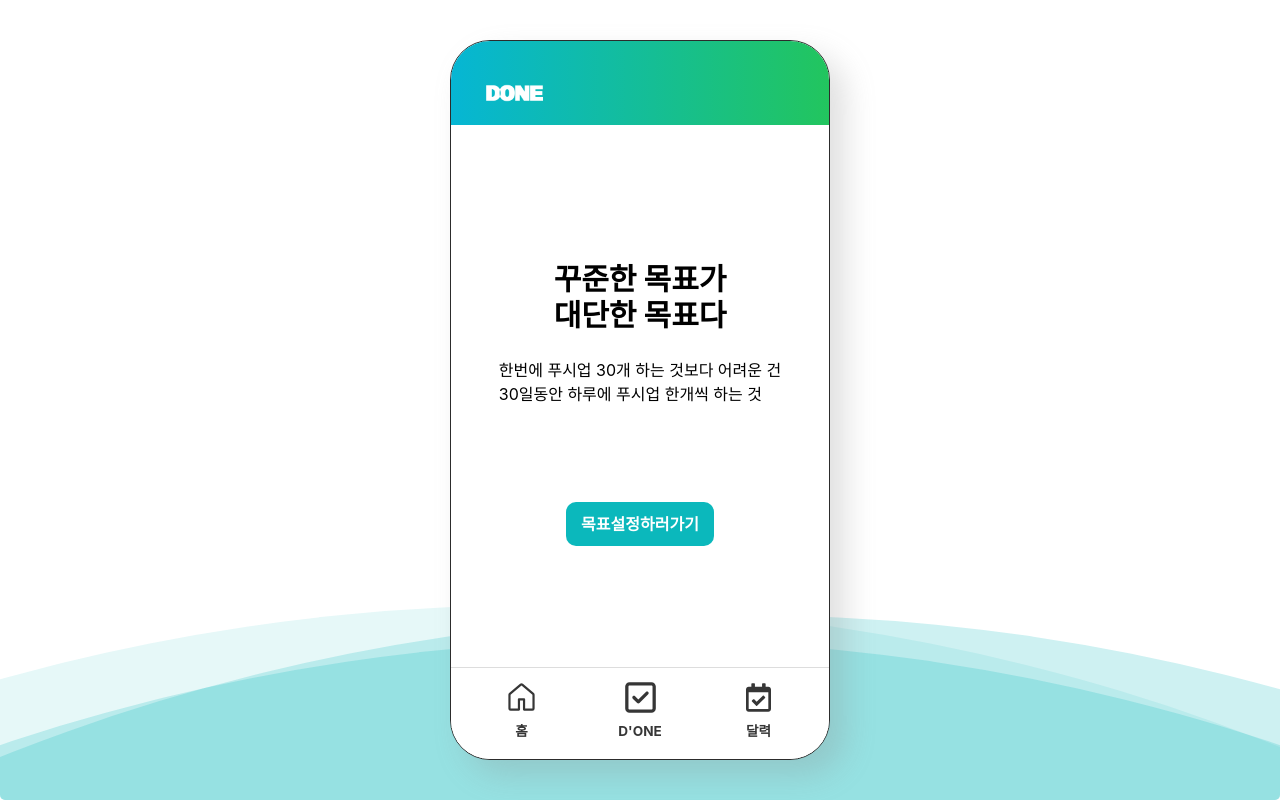
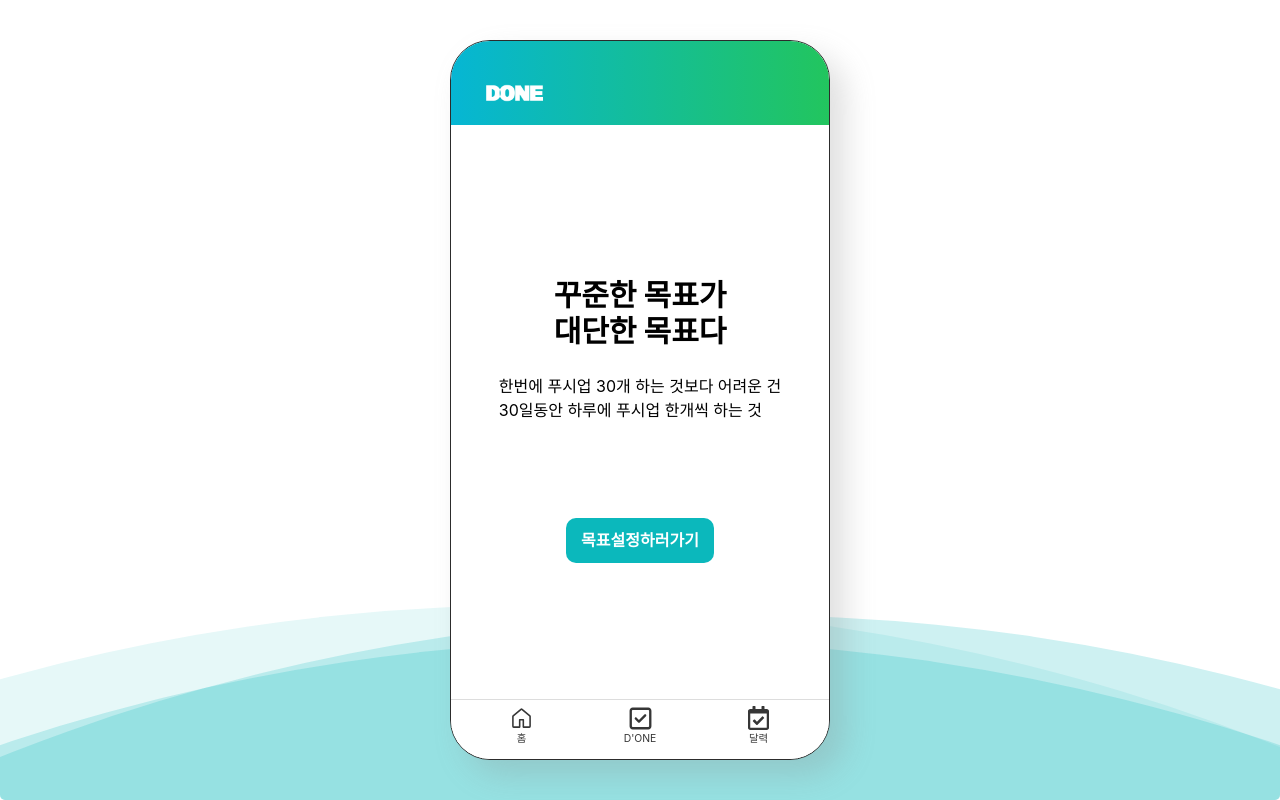
Before and after one commit to Wooin-dev/dailyone_web, a React (Create React App) app: page / in a window 1280 px wide. Built offline with nearby package versions, Linux system fonts and the light colour scheme; no server answers.

Commit message:
240723 탭바 UI축소
- 크기 축소
- 위계 낮춤

```diff
--- a/src/component/tabbar/TabBar.js
+++ b/src/component/tabbar/TabBar.js
@@ -9,7 +9,7 @@ import {activeMenuKey} from "../../recoil/activeKeyMenuBtn";
 
 const TabBar = () => {
     return (
-        <div className="grow-0 tab-bar text-2xl h-fit py-3">
+        <div className="grow-0 tab-bar pt-1.5 pb-3">
             <Tap index={1} title="홈" link="/home"><GoHomeFill className="tab-icon"/><GoHome className="tab-icon"/></Tap>
             <Tap index={2} title="D'ONE" link="/done"><FaSquareCheck className="tab-icon"/><FaRegSquareCheck className="tab-icon"/></Tap>
             {/*<Tap index={2} title="Lounge" link="/lounge"><AiFillFire className="tab-icon size-9 mt-0.5"/><AiOutlineFire className="tab-icon size-9 mt-0.5"/></Tap>*/}
@@ -23,10 +23,10 @@ const Tap = ({children, title, link, index}) => {
     const navigate = useNavigate();
     const [OnBtn, OffBtn] = React.Children.toArray(children);
     return (
-        <div className="flex flex-col items-center justify-center w-24 cursor-pointer"
+        <div className="flex flex-col items-center w-24 cursor-pointer"
              onClick={()=>{navigate(link); setActiveKey(index)}}>
             <div>{activeKey && activeKey === index ? OnBtn : OffBtn}</div>
-            <div className="tab-text text-[0.85rem] font-bold">{title}</div>
+            <div className="tab-text text-[0.65rem]">{title}</div>
         </div>
     )
 }
--- a/src/css/tabbar.css
+++ b/src/css/tabbar.css
@@ -19,15 +19,16 @@
 }
 
 .tab-icon {
-    width: 35px;
-    height: 35px;
+    width: 25px;
+    height: 25px;
     fill: #363636;
-
 }
 
 
 .tab-icon.calendar{
-    width: 25px;
+    width: 23px;
+    height: 24px;
+    margin-bottom: 1px;
 }
 
 .tab-text {
```
